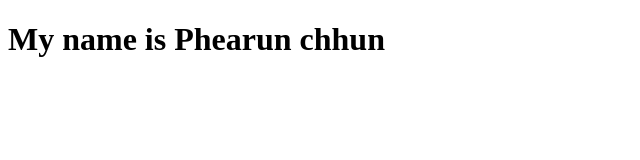
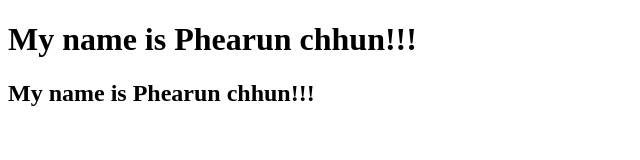
Before and after one commit to Phearun-chhun/git-testing, a plain HTML site: page index.html in a window 1280 px wide. Shown: the whole page, without its empty margins (0-640 px from the left). Drawn offline with Linux system fonts and the light colour scheme.

Commit message:
add heading 2

```diff
--- a/index.html
+++ b/index.html
@@ -7,6 +7,7 @@
     <title>Document</title>
 </head>
 <body>
-    <h1>My name is Phearun chhun</h1>
+    <h1>My name is Phearun chhun!!!</h1>
+    <h2>My name is Phearun chhun!!!</h2>
 </body>
 </html>
```
